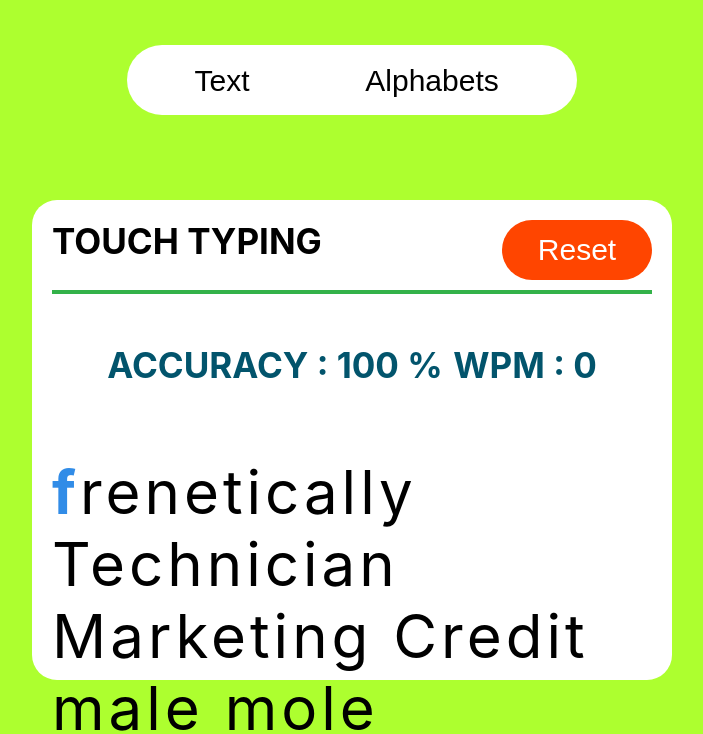
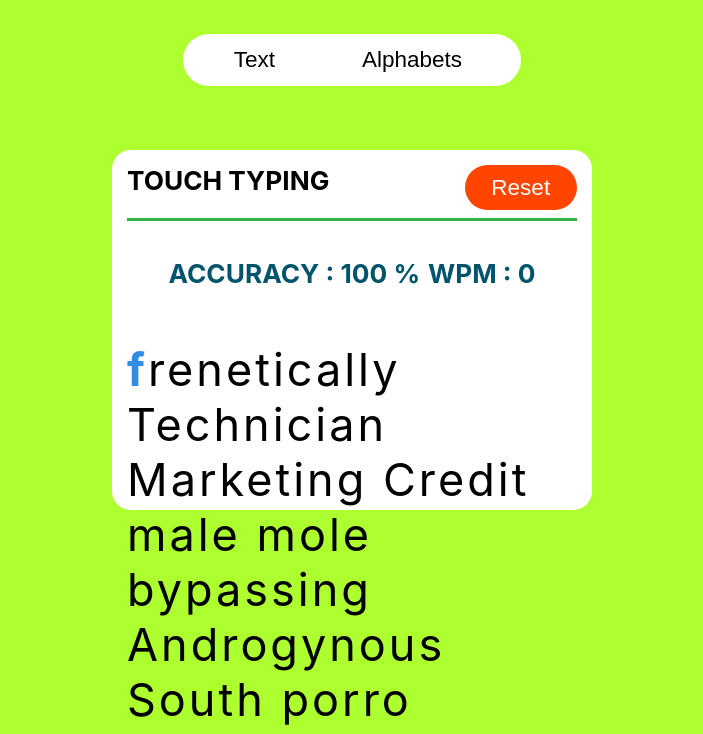
Before and after one commit to Maneesh59595/React-typing-app, a React (Create React App) app: page / in a window 1280 px wide. Shown: the top 734 px of the page, without its empty margins (288-991 px from the left). Built offline with nearby package versions, Linux system fonts and the light colour scheme.

Commit message:
Update index.css

```diff
--- a/src/index.css
+++ b/src/index.css
@@ -6,7 +6,7 @@ body {
     sans-serif;
 
   background-color: greenyellow;
-  zoom: 100%;
+  zoom: 75%;
 }
 
 * {
```
